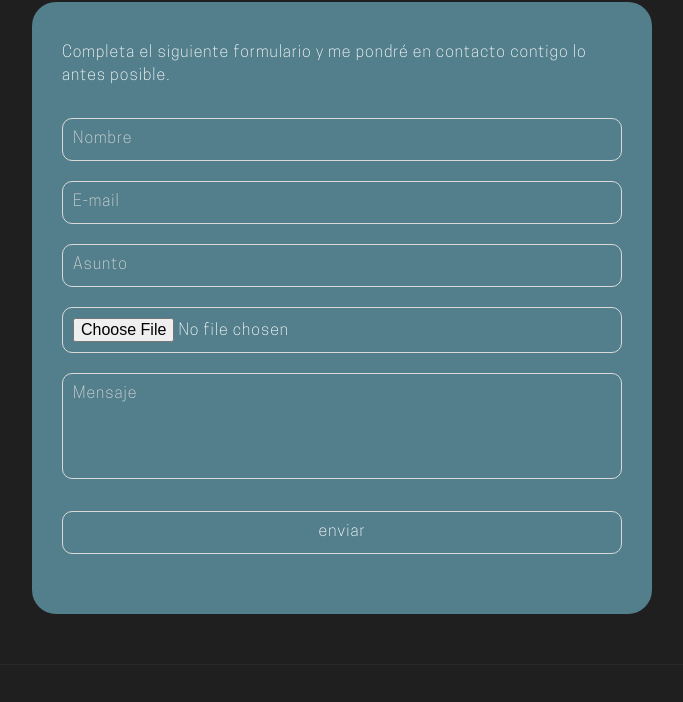
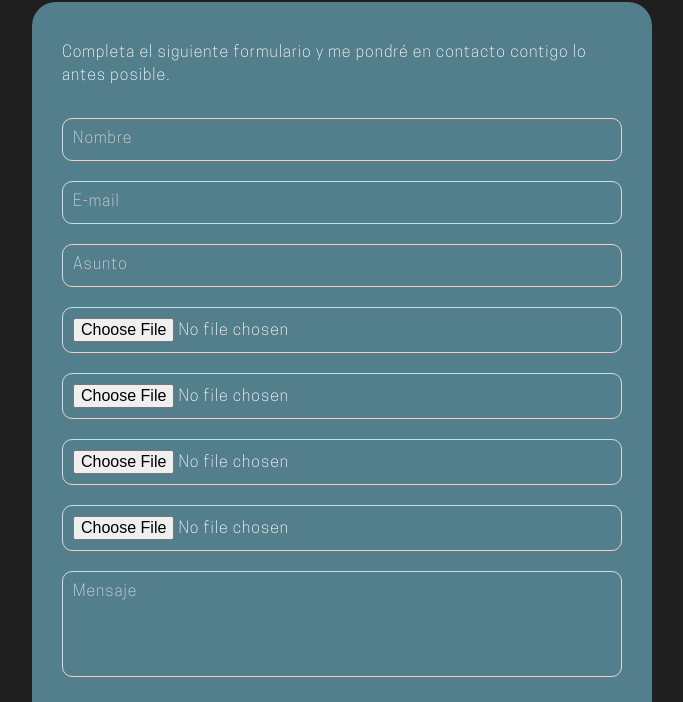
Before and after one commit to peredag/portfolio, a plain HTML site: page index.html in a window 1280 px wide. Shown: the part 2546-3248 px from the top of the page, without its empty margins (298-981 px from the left). Drawn offline with nearby package versions, Linux system fonts and the light colour scheme.

Commit message:
ajustes de prueba

```diff
--- a/index.html
+++ b/index.html
@@ -224,11 +224,15 @@
                         <p>Completa el siguiente formulario y me pondré en contacto contigo lo antes posible.</p>
                     </div>
 
-                    <form id="form" class="form-contact" name="contacto-portafolio" action="https://formsubmit.co/eb77527da41d3169a2bec481e8b4dd 4c" method="POST">
+                    <form id="form" class="form-contact" name="contacto-portafolio" action="https://formsubmit.co/greta.pereda@gmail.com" method="POST" enctype="multipart/form-data">
                         <input id="nombre" type="text" name="name" placeholder="Nombre" required>
                         <input id="email" type="email" name="email" placeholder="E-mail" required>
                         <input id="asunto" type="text" name="affair" placeholder="Asunto" required>
-                        <input id="asunto" type="file" name="file" placeholder="cargar foto" required> <!-- prueba -->
+                        <!-- <input id="asunto" type="file" name="file" placeholder="cargar foto" required> --> <!-- prueba -->
+                        <input type="file" name="attachment1" accept="image/png, image/jpeg">
+                        <input type="file" name="attachment2" accept="image/png, image/jpeg">
+                        <input type="file" name="attachment3" accept="image/png, image/jpeg">
+                        <input type="file" name="attachment4" accept="image/png, image/jpeg">
                         <textarea id="mensaje" cols="20" rows="4" name="message" placeholder="Mensaje" required></textarea>
 
                         <div class="btn_form--contacto">
```
